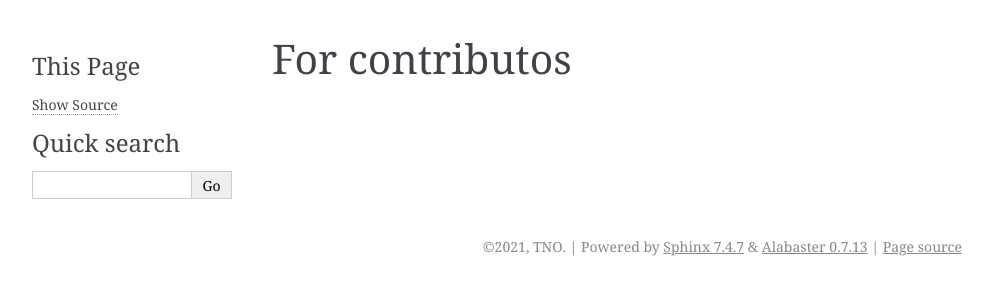
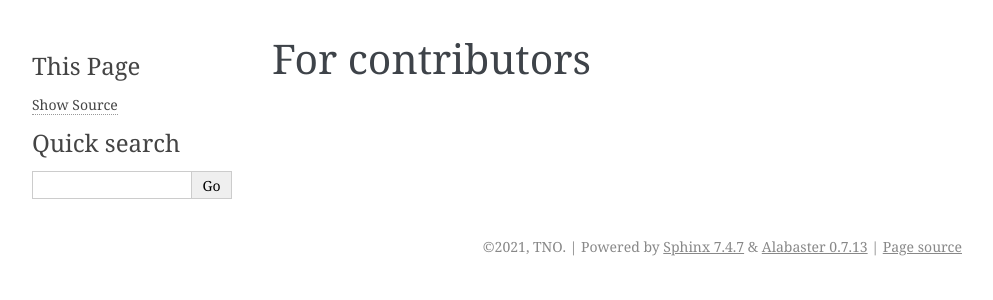
Before and after one commit to TNO/tripy, a Sphinx documentation site: the page built from docs/source/for_contributors.md, in a window 1280 px wide. Shown: the top 300 px of the page, without its empty margins (148-1141 px from the left). Built offline with Sphinx 7.4.7, drawn with Linux system fonts in a browser that asks for light colours.

Commit message:
docs: Fixed typo in for_controbitors.md

```diff
--- a/docs/source/for_contributors.md
+++ b/docs/source/for_contributors.md
@@ -1,2 +1,2 @@
 (sec:for_contributors)=
-# For contributos
+# For contributors
```
